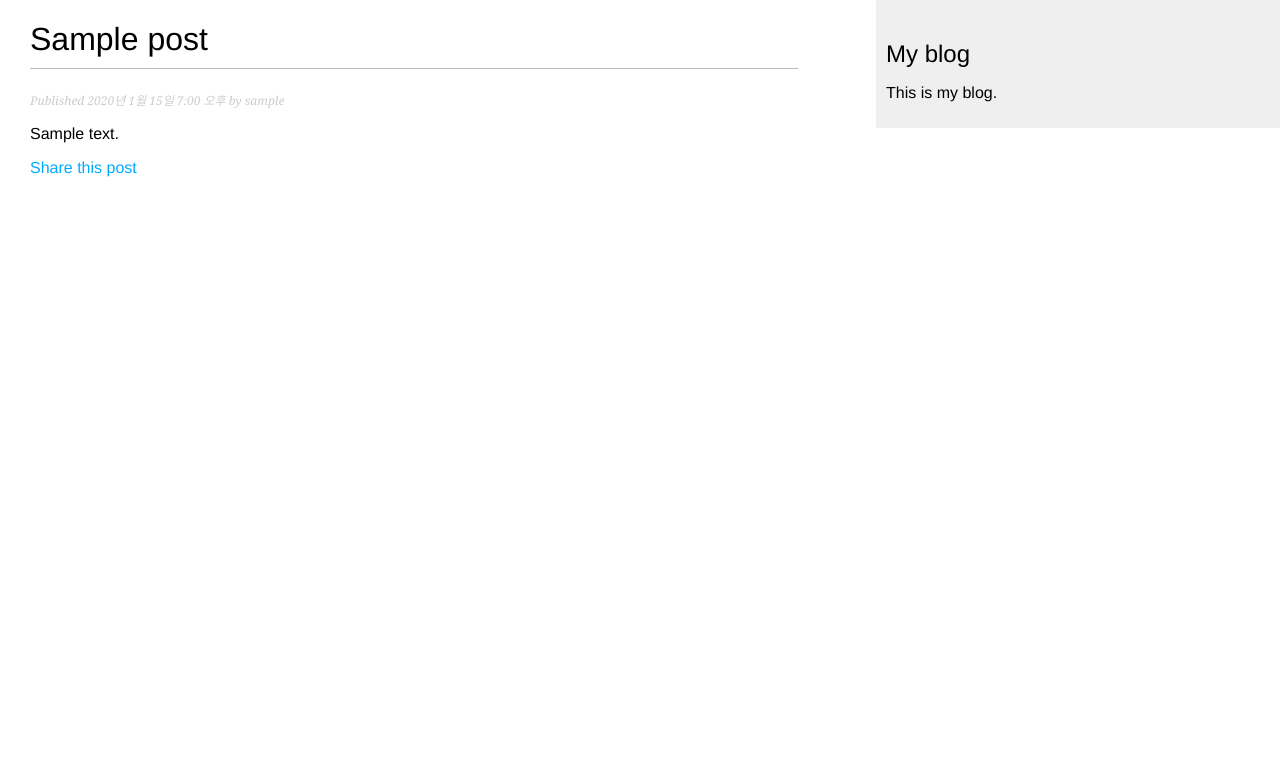
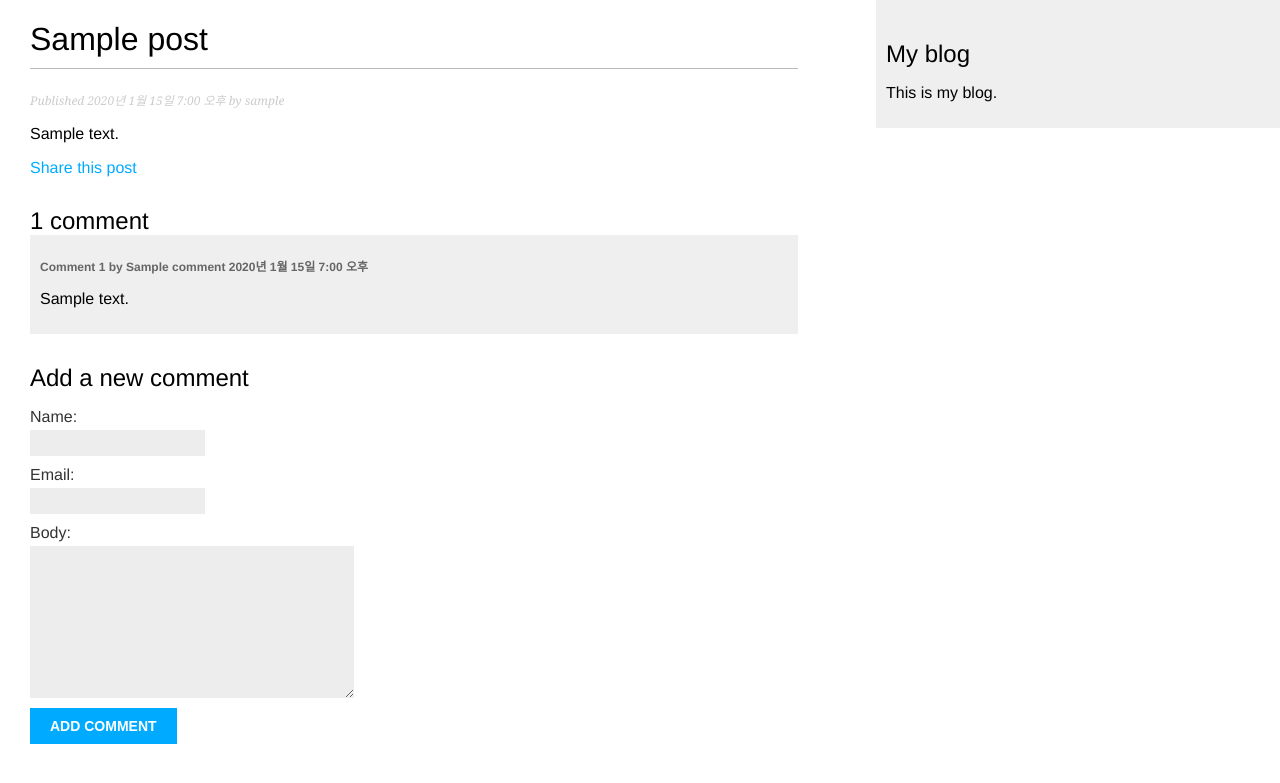
Before and after one commit to likelion-backend-6th/DjangoProject_ImJeongTaek, a Django app: a page that uses blog/templates/blog/post/detail.html in a window 1280 px wide. Shown: the top 783 px of the page. Run offline with Django 4.2, Linux system fonts and the light colour scheme; tables that the repository leaves empty hold one stand-in row (values such as "Sample post").

Commit message:
상세페이지 댓글 폼 추가

```diff
--- a/blog/templates/blog/post/detail.html
+++ b/blog/templates/blog/post/detail.html
@@ -13,4 +13,21 @@
             Share this post
         </a>
     </p>
+    {% with comments.count as total_comments %}
+        <h2>
+            {{ total_comments }} comment{{ total_comments|pluralize }}
+        </h2>
+    {% endwith %}
+    {% for comment in comments %}
+        <div class="comment">
+            <p class="info">
+                Comment {{ forloop.counter }} by {{ comment.name }}
+                {{ comment.created }}
+            </p>
+            {{ comment.body|linebreaks }}
+        </div>
+    {% empty %}
+        <p>There are no comments.</p>
+    {% endfor %}
+    {% include "blog/post/includes/comment_form.html" %}
 {% endblock content %}
--- a/blog/views.py
+++ b/blog/views.py
@@ -32,7 +32,9 @@ def post_list(request):
 def post_detail(request, year, month, day, post):
     post = get_object_or_404(Post, status=Post.Status.PUBLISHED, slug=post, publish__year=year, publish__month=month,
                              publish__day=day)
-    return render(request, 'blog/post/detail.html', {'post': post})
+    comments = post.comments.filter(active=True)
+    form = CommentForm()
+    return render(request, 'blog/post/detail.html', {'post': post, 'comments': comments, 'form': form})
 
 
 def post_share(request, post_id):
```
